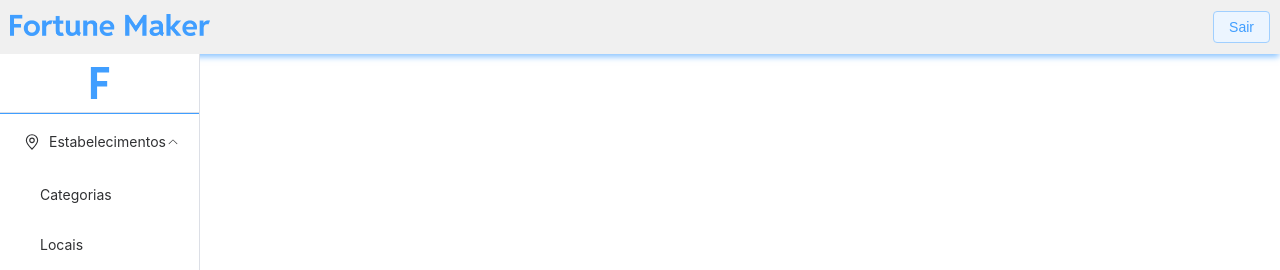
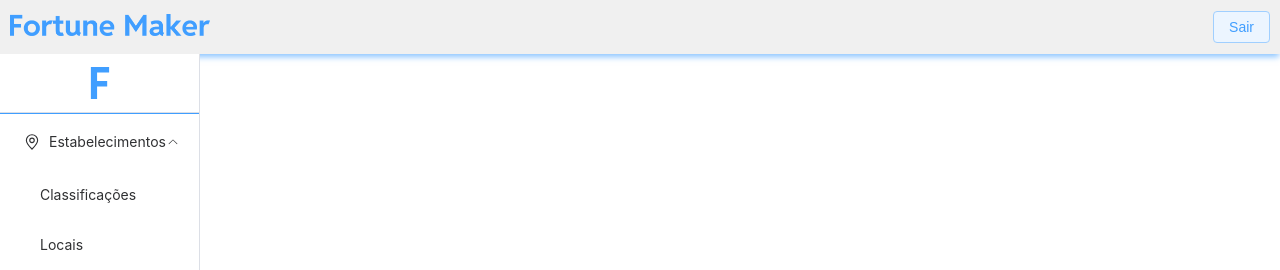
Before and after one commit to leonardoEbert/fortune-maker-front, a Vue app: page / in a window 1280 px wide. Both pictures are taken after a click on the element "Estabelecimentos". Shown: the top 270 px of the page. Built offline with nearby package versions, Linux system fonts and the light colour scheme; no server answers.

Commit message:
refactor: changed menu label for classification view

```diff
--- a/src/components/home/Sidebar.vue
+++ b/src/components/home/Sidebar.vue
@@ -33,7 +33,7 @@ export default defineComponent({
         <el-icon><location /></el-icon>
         <span>Estabelecimentos</span>
       </template>
-      <el-menu-item index="1-1" route="/vendor/classification">Categorias</el-menu-item>
+      <el-menu-item index="1-1" route="/vendor/classification">Classificações</el-menu-item>
       <el-menu-item index="1-2" route="/vendor">Locais</el-menu-item>
       <el-menu-item-group title="Group Two">
         <el-menu-item index="1-3">item three</el-menu-item>
```
